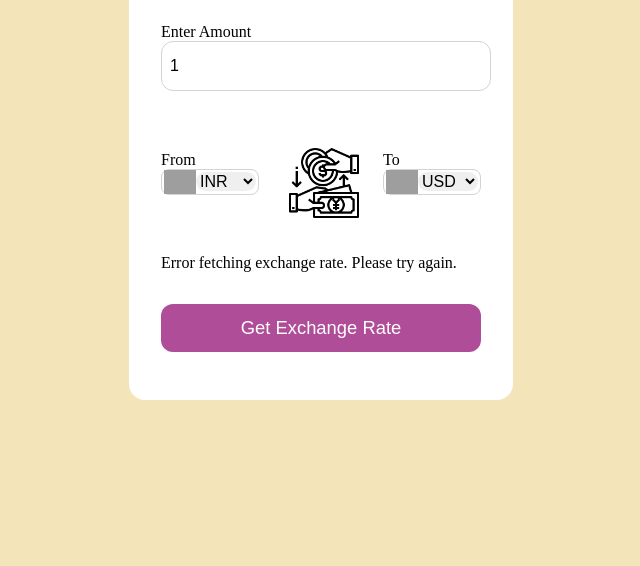
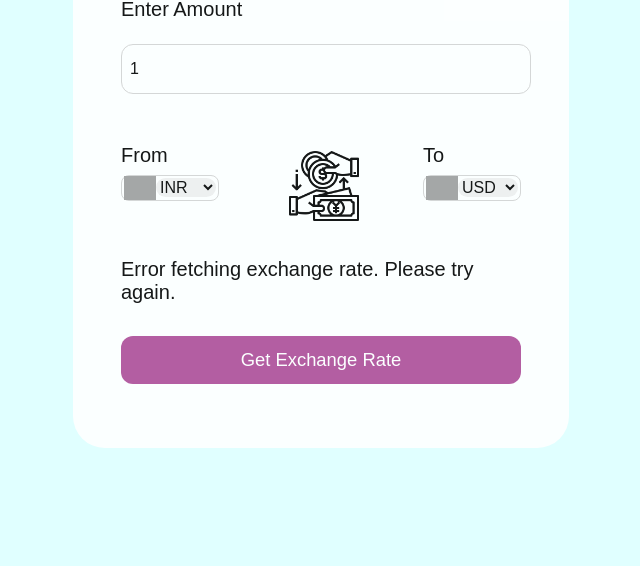
Before and after one commit to GLSVarshitha/Currency_Converter, a plain HTML site: page index.html in a window 1280 px wide. Shown: the part 234-800 px from the top of the page, without its empty margins (319-959 px from the left). Drawn offline with Linux system fonts and the light colour scheme; no server answers; grey boxes are pictures that could not be loaded.

Commit message:
third commit

```diff
--- a/index.html
+++ b/index.html
@@ -18,12 +18,12 @@
       <h2>Currency Converter</h2>
       <form>
         <div class="amount">
-          <p>Enter Amount</p>
+          <p>Enter Amount</p><br>
           <input value="1" type="text" />
         </div>
         <div class="dropdown">
           <div class="from">
-            <p>From</p>
+            <p class="from">From</p>
             <div class="select-container">
               <img src="https://flagsapi.com/IN/flat/64.png" alt="flag API is not working" />
               <select name="from"></select>
@@ -33,7 +33,7 @@
             <img src="image.png" alt="flag image API not working">
         </div>
           <div class="to">
-            <p>To</p>
+            <p class="to">To</p>
             <div class="select-container">
               <img src="https://flagsapi.com/US/flat/64.png" alt="flag API is not working"/>
               <select name="to"></select>
--- a/style.css
+++ b/style.css
@@ -15,21 +15,30 @@
     justify-content: center;
     align-items: center;
     min-height: 100vh;
-    background-color: #f4e4ba;
+    background-color: lightcyan;
+    opacity: 0.9;
   }
 
   .container {
     background-color: #fff;
-    padding: 2rem;
-    border-radius: 1rem;
-    min-height: 45vh;
-    width: 40vh;
+    padding: 3rem;
+    border-radius: 2rem;
+    min-height: 55vh;
+    width: 50vh;
+    opacity: 1;
+    font-family: sans-serif;
+    font-size: 20px;
   }
 
   form {
     margin: 2rem 0 1rem 0;
   }
-
+  .from{
+    margin-bottom: 8px;
+  }
+  .to{
+    margin-bottom: 8px;
+  }
   form select,
   button,
   input {
```
